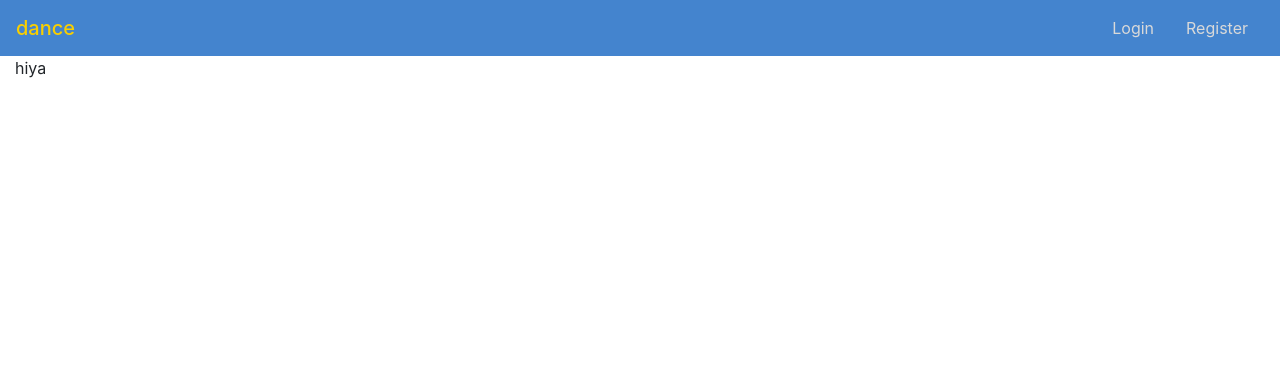
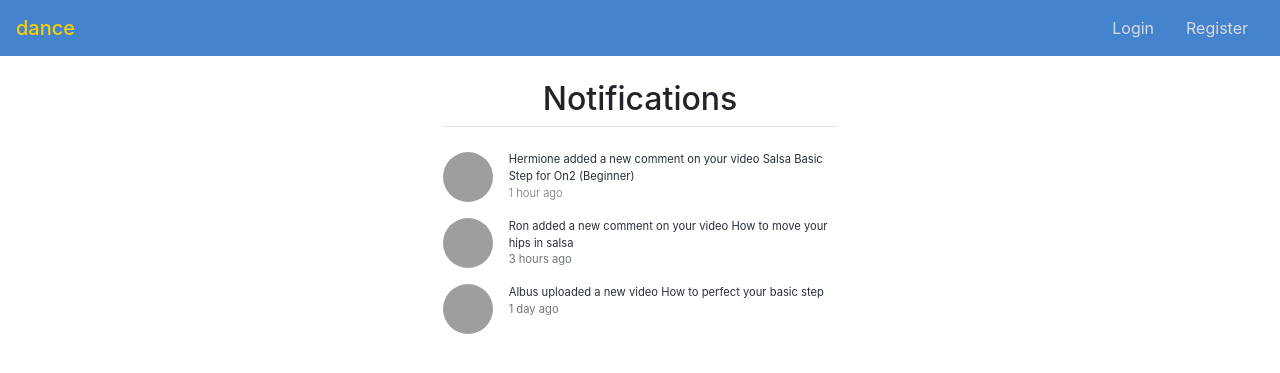
Before and after one commit to lmac-1/cs50w-finalproject, a Django app: page /notifications in a window 1280 px wide. Shown: the top 373 px of the page. Run offline with Django 3.2, Linux system fonts and the light colour scheme; some libraries are stand-ins or nearby versions; grey boxes are pictures that could not be loaded.

Commit message:
First commit of notifications page

```diff
--- a/danceapp/templates/danceapp/notifications.html
+++ b/danceapp/templates/danceapp/notifications.html
@@ -3,5 +3,37 @@
 {% block title %}Notifications {% endblock %}
 
 {% block body %}
-    hiya
+    <div class="row justify-content-center pt-2">
+        <div class="col-12 col-sm-8 col-md-5 col-lg-4 notification-shadow py-3 px-md-3">
+            <h2 class="text-center border-bottom pb-2">Notifications</h2>
+            <!-- Shared with the other section - todo - move to code block -->
+            <div class="all-notifications">
+                <a href="{% url 'video' 10 %}" class="notification-item d-flex">
+                    <img class="notification-picture align-self-center" src="https://static.wikia.nocookie.net/warnerbros/images/3/3e/Hermione.jpg/revision/latest?cb=20120729103114&path-prefix=es" alt="profile pic of hermione">
+                    <div class="d-flex flex-column pl-3">
+                        <div class="notification-text">Hermione added a new comment on your video Salsa Basic Step for On2 (Beginner)</div>
+                        <div class="notification-time text-muted font-weight-light">1 hour ago</div>
+                    </div>
+                </a>
+                <a href="{% url 'video' 18 %}" class="notification-item d-flex">
+                    <img class="notification-picture align-self-center" src="https://hips.hearstapps.com/es.h-cdn.co/fotoes/images/cinefilia/que-tienes-de-ron-weasley/120274313-1-esl-ES/Que-tienes-de-Ron-Weasley.jpg" alt="profile pic of hermione">
+                    <div class="d-flex flex-column pl-3">
+                        <div class="notification-text">Ron added a new comment on your video How to move your hips in salsa</div>
+                        <div class="notification-time text-muted">3 hours ago</div>
+                    </div>
+                </a>
+                <a href="{% url 'video' 18 %}" class="notification-item d-flex">
+                    <img class="notification-picture align-self-center" src="https://frikimaestro.com/wp-content/uploads/2020/05/Albus.png" alt="profile pic of hermione">
+                    <div class="d-flex flex-column pl-3">
+                        <div class="notification-text">Albus uploaded a new video How to perfect your basic step</div>
+                        <div class="notification-time text-muted">1 day ago</div>
+                    </div>
+                </a>
+                <!-- <div class="notification-item d-flex">
+                    <div">You do not have any notifications.</div>
+                </div> -->
+            </div>
+
+        </div>
+    </div>
 {% endblock %}
```
